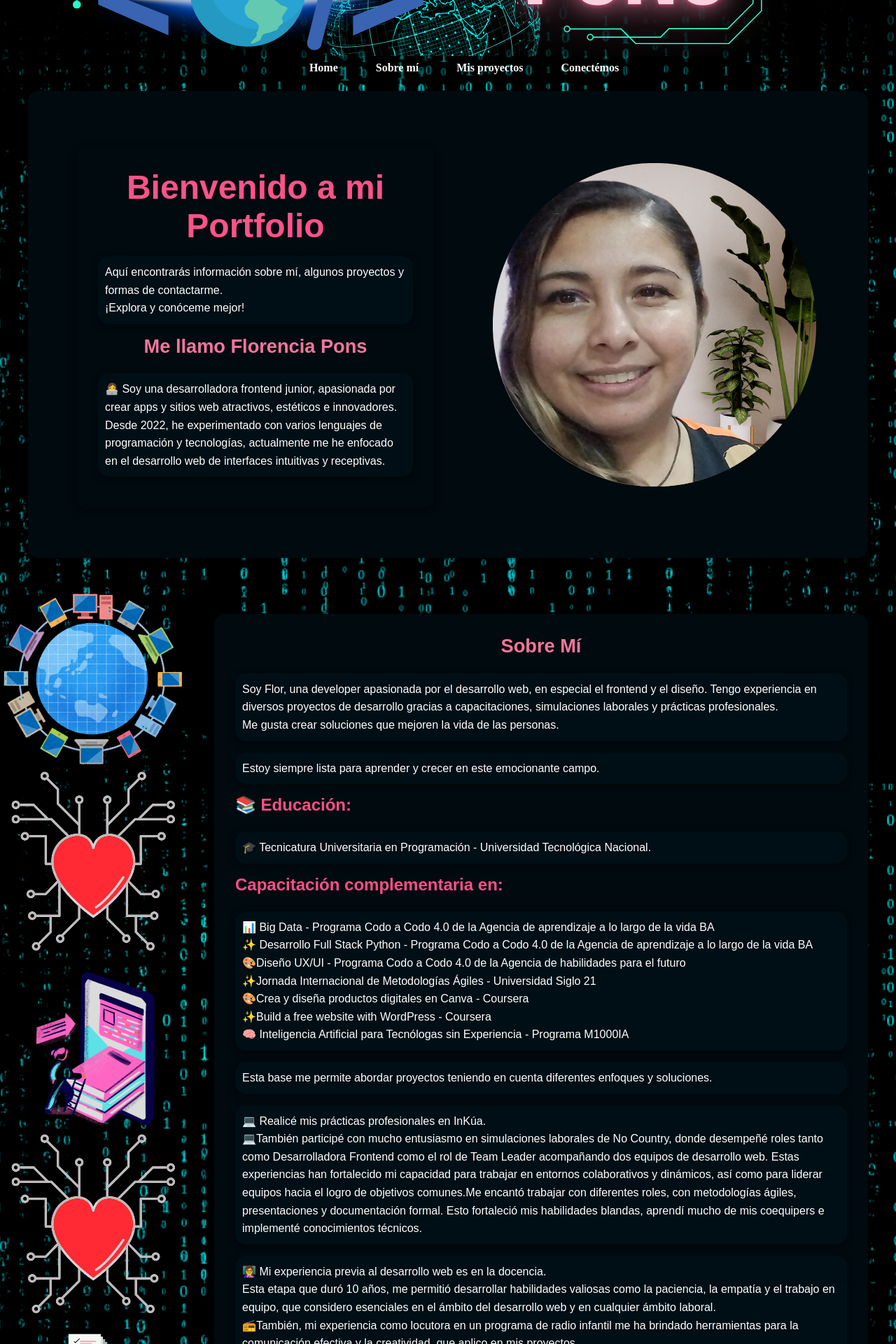
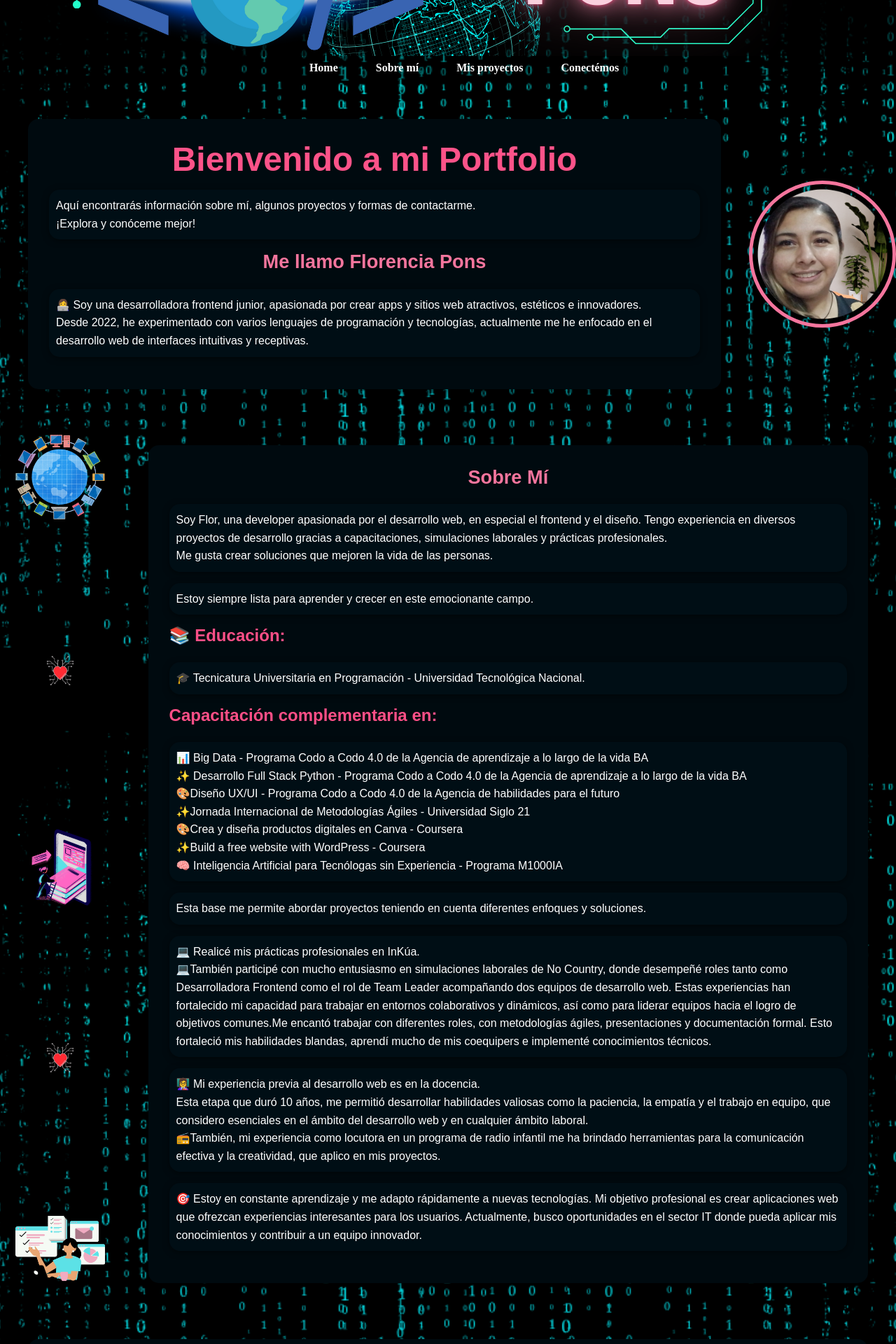
Before and after one commit to FlorPons/portfolio, a React (Create React App) app: page / in a window 1280 px wide. Shown: the part 220-2140 px from the top of the page at 70% size. Built offline with nearby package versions, Linux system fonts and the light colour scheme.

Commit message:
File updating and image path correction.

```diff
--- a/src/App.css
+++ b/src/App.css
@@ -137,46 +137,46 @@ p {
 }
 
 /* Estilos para las imágenes */
-.image-container {
-  display: flex;
-  justify-content: center;
-  margin: 25px;
-}
-
 .profile-image {
-  width: 300px;
+  width: 50%;
+  max-width: 200px;
   height: auto;
   border-radius: 50%;
   border: 5px solid #f4759d;
-  object-fit: cover; /* Mantiene la relación de aspecto recortando la imagen si es necesario */
+  display: flex;
+  justify-content: center;
+  align-items: center;
+}
+
+.profile-image img {
+  width: 100%;
+  height: auto;
+  border-radius: 50%;
+  object-fit: cover;
 }
 
 .about-container {
   display: flex;
   flex-direction: column;
   margin: 5px;
-  width: 20%;
+  width: 50%;
   justify-content: space-between;
   align-self: stretch;
+  padding: 10px;
 }
 
-.about-image {
-  width: 300px;
+.image1, .image3, .image5{
+  width: 90%;
   height: auto;
-  border-radius: 5%;
-  border: 5px solid #f4759d;
+  align-self: center;
+  margin:5% auto;
 }
-
-.figure-image2{
-  width: 60px;
+.image2, .image4{
+  width: 30%;
   height: auto;
   display: flex;
-  align-self: center;
-}
-.figure-image, .figure-image3{
-  display: flex;
   justify-content: center;
-  margin: 25px;
+  margin: 10% auto;
 }
 
 /* Estilos para la navegación */
@@ -206,7 +206,7 @@ a:hover {
 
 .projects{
   display: flex;
-  justify-content: space-between;
+  justify-content:space-between;
   flex-wrap: wrap;
   margin: -10px;
 }
--- a/src/components/About.js
+++ b/src/components/About.js
@@ -2,16 +2,17 @@ import React from 'react';
 
 const About = () => {
     return (
-        <div style={{ display: 'flex', alignItems: 'center'}}>
+        <div style={{ display: 'flex', alignItems: 'center'}} id='about'>
+
             <div className="about-container">
-        <img src="/images/6.png" alt=""/>
-        <img src="/images/2.png" alt=""/>
-        <img src="/images/7.png" alt=""/>
-        <img src="/images/2.png" alt=""/>
-        <img src="/images/5.png" alt=""/>
+                <img className="image1" src={`${process.env.PUBLIC_URL}/images/6.png`} alt="Imagen 6" />
+                <img className="image2" src={`${process.env.PUBLIC_URL}/images/2.png`} alt="Imagen 2" />
+                <img className="image3" src={`${process.env.PUBLIC_URL}/images/7.png`} alt="Imagen 7" />
+                <img className="image4" src={`${process.env.PUBLIC_URL}/images/2.png`} alt="Imagen 2" />
+                <img className="image5" src={`${process.env.PUBLIC_URL}/images/5.png`} alt="Imagen 5" />
             </div>
 
-        <section id='about'style={{ flexGrow: 1 }}>
+            <section style={{ flexGrow: 1 }}>
                 <h2>Sobre Mí</h2>
                 <p>Soy Flor, una developer apasionada por el desarrollo web, en especial el frontend y el diseño. Tengo experiencia en diversos proyectos de desarrollo gracias a capacitaciones, simulaciones laborales y prácticas profesionales. <br/>
                 Me gusta crear soluciones que mejoren la vida de las personas.</p>
--- a/src/components/Header.js
+++ b/src/components/Header.js
@@ -26,7 +26,7 @@ const Header = () => {
                 animate={{ opacity: 1 }}
                 transition={{ duration: 0.5 }}
                 style={{
-                    backgroundImage: `url(/images/banner.png)`,
+                    backgroundImage: `url(${process.env.PUBLIC_URL}/images/banner.png)`,
                     backgroundSize: 'cover',
                     backgroundPosition: 'center',
                 }}>
--- a/src/components/Home.js
+++ b/src/components/Home.js
@@ -2,8 +2,8 @@ import React from 'react';
 
 const Home = () => {
     return (
-        <section style={{ display: 'flex', alignItems: 'center' }} id="home">
-            <section id="home" style={{ flexGrow: 1 }}>
+        <div style={{ display: 'flex', alignItems: 'center' }} id="home">
+            <section style={{ flexGrow: 1 }}>
                 <h1>Bienvenido a mi Portfolio</h1>
                 <p>Aquí encontrarás información sobre mí, algunos proyectos y formas de contactarme. <br/>¡Explora y conóceme mejor!</p>
                 <h2>Me llamo Florencia Pons</h2>
@@ -11,10 +11,10 @@ const Home = () => {
                 Soy una desarrolladora frontend junior, apasionada por crear apps y sitios web atractivos, estéticos e innovadores. <br/>
                 Desde 2022, he experimentado con varios lenguajes de programación y tecnologías, actualmente me he enfocado en el desarrollo web de interfaces intuitivas y receptivas.</p>
             </section>
-            <div className="image-container">
-                <img src= "/images/yo.png" alt="Foto de perfil" />
+            <div className="profile-image" >
+            <img src={`${process.env.PUBLIC_URL}/images/yo.png`} alt="Foto de perfil" />
             </div>
-        </section>
+        </div>
     );
 };
 
--- a/src/components/Projects.js
+++ b/src/components/Projects.js
@@ -5,42 +5,42 @@ const projectsData = [
         title: "CapyBanck",
         description: "Este proyecto es una fintech diseñada y desarrollada mediante la simulación laboral de No Country. En ella trabajé con otro desarrollador frontend, un diseñador UX/UI, tres desarrolladores backend y un PM. Fue una experiencia emocionante, desafiante y enriquecedora. Aprendí a trabajar en equipo, a comunicarme con otros desarrolladores y a resolver problemas de manera eficiente.",
         technologies: "React, react-hook-form, Zod, zustand,Taillwind, PrimeReact, HTML5,CSS3,TypeScript",
-        image: <img src= "/images/CapyBanck.png" alt="Imagen de la app CapyBanck" />,
+        image: <img src={process.env.PUBLIC_URL + "/images/CapyBanck.png"} alt="Imagen de la app CapyBanck" className="project-image" />,
         link: "https://capybank.vercel.app/"
     },
     {
         title: "Plant Disease Detector (Vision Computer)",
         description: "Este proyecto busca cumplir la función detección de enfermedades en plantas basado en Inteligencia Artificial mediante redes neuronales convolucionales (CNN). El proyecto cuenta con un backend FastAPI para servir predicciones y una interfaz Streamlit para la interacción del usuario. El modelo, entrenado en un conjunto de datos de imágenes de plantas, está optimizado para la identificación de enfermedades en tiempo real.",
         technologies: "Python, FastAPI, Streamlit, TensorFlow, Keras",
-        image: <img src= "/images/6.png" alt= "Imagen del proyecto Plant Disease Detector"/>,
+        image: <img src= {process.env.PUBLIC_URL + "/images/6.png"} alt= "Imagen del proyecto Plant Disease Detector" className="project-image"/>,
         link: ""
     },
     {
         title: "Stylish Steps",
         description: "Este proyecto fue realizado en marco del curso FullStack Node.js de Codo a Codo 4.0 durante el primer semestre de 2024. En él realizamos un e-commerce llamado Stylish Steps de venta de zapatillas para hombres, mujeres y niños.",
         technologies: "HTLM5, CSS3, JavaScript, Boostrap",
-        image: <img src= "/images/StylishSteps.png" alt= "Imagen de la webapp StylishSteps" />,
+        image: <img src= {process.env.PUBLIC_URL + "/images/StylishSteps.png"} alt= "Imagen de la webapp StylishSteps" className="project-image" />,
         link: ""
     },
     {
         title: "Cute Paws",
         description: "Cute Paws es una página web de una tienda de mascotas creada en el marco del curso Full Stack Python del programa Codo a Codo 4.0.",
         technologies: "HTLM5, CSS3, JavaScript, Boostrap",
-        image: <img src= "/images/CutePaws.png" alt= "Imagen de la webapp Cute Paws" />,
+        image: <img src= {process.env.PUBLIC_URL + "/images/CutePaws.png"} alt= "Imagen de la webapp Cute Paws" className="project-image" />,
         link: ""
     },
     {
         title: "Mood Melody",
         description: "MoodMelody, es un proyecto desarrollado para crear y reproducir playlists de música adaptadas a tu estado de ánimo. Con una interfaz amigable e intuitiva, permite seleccionar tu estado emocional diario y recibir recomendaciones musicales personalizadas.",
         technologies: "React,Java, HTLM5, CSS3, JavaScript, Boostrap",
-        image: <img src= "/images/MoodMelody.png" alt= "Imagen de la webapp Mood Melody" />,
+        image: <img src= {process.env.PUBLIC_URL + "/images/MoodMelody.png"} alt= "Imagen de la webapp Mood Melody" className="project-image" />,
         link: ""
     },
     {
         title: "StreaMaster",
         description: "StreaMaster es una plataforma que permite encontrar peliculas y series de diferentes plataformas en un solo lugar. Con una interfaz amigable e intuitiva, permite buscar y filtrar contenido de diferentes plataformas de streaming.Este proyecto fue desarrollado en el marco del curso de Diseno UX/UI del programa Codo a Codo 4.0.",
         technologies: "Figma, Canva",
-        image: <img src= "/images/StreaMaster.png"alt= "Imagen de la webapp StreaMaster" />,
+        image: <img src= {process.env.PUBLIC_URL + "/images/StreaMaster.png"} alt= "Imagen de la webapp StreaMaster" className="project-image"/>,
         link: ""
     }
 ];
@@ -56,7 +56,7 @@ const Projects = () => {
                             <p>{project.description}</p>
                             <h4>{project.technologies} Tecnologías empleadas</h4>
                             <a href={project.link} target="_blank" rel="noopener noreferrer">
-                                <img src={project.image} alt={`Imagen de ${project.title}`} className="project-image" />
+                            {project.image}
                                 <br/> Ver Proyecto
                             </a>
                         </article>
```
Lines whose indentation alone changed are shown as unchanged.
